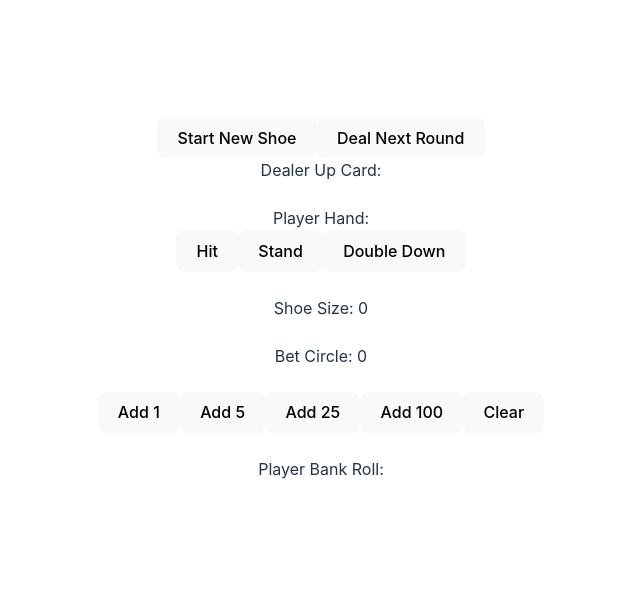
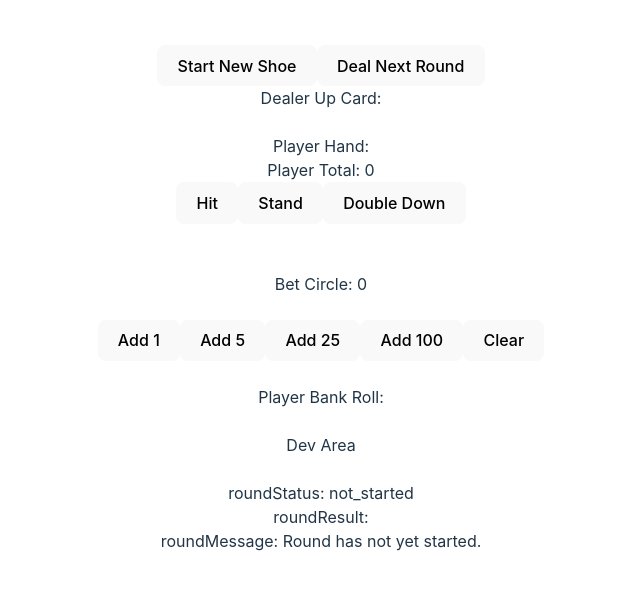
Before and after one commit to bmfischer3/react-blackjack-app, a React (Vite) app: page / in a window 1280 px wide. Shown: the part 101-690 px from the top of the page, without its empty margins (319-959 px from the left). Built offline with nearby package versions, Linux system fonts and the light colour scheme.

Commit message:
Initialized new file with code reafactor utilitzing useReducer. Not fully functioning yet.

```diff
--- a/src/App.jsx
+++ b/src/App.jsx
@@ -39,13 +39,15 @@ const BET_CIRCLE_ACTIONS = {
 const initialGameState = {
     roundStatus: "not_started",
     roundresult: "in_progress",
-    round_message: "Round has not yet started.",
+    roundMessage: "Round has not yet started.",
     playerActionDisabled: false,
     playerBetActionDisabled: false,
     shoe: [],
     shoeQuantity: 0,
     dealerHand: [],
+    dealerScore: 0,
     playerHand: [],
+    playerScore: 0,
     betCircle: 0,
     bankRoll: 0,
     betCount: 0
@@ -99,13 +101,19 @@ function betReducer(state, action) {
 
 
 function gameReducer(state, action) {
+
+    // Within each case of this reducer, each game status has varying displays to put on screen.
+    // Each game status is simply the state update to be displayed.
+    // This manages the state, subsequent functions dictate what is fed through to each of those states.
+    // This makes each case of the reducer more re-usable throughout the code.
+
     switch (action.type) {
         case GAME_STATUS.START_SHOE:
             return {
                 ...state,
                 roundStatus: "shoe_initialized",
-                round_result: "starting_round",
-                round_message: "Shoe has been initialzied, dealing cards next...",
+                roundResult: "starting_round",
+                roundMessage: "Shoe has been initialzied, dealing cards next...",
                 shoe: action.payload.shoe,
                 shoeQuantity: action.payload.shoe.length
             }
@@ -113,10 +121,12 @@ function gameReducer(state, action) {
             return {
                 ...state,
                 roundStatus: "init_hands_dealt",
-                round_result: "in_progress",
-                round_message: "Initial hands dealt",
+                roundResult: "in_progress",
+                roundMessage: "Initial hands dealt",
                 dealerHand: action.payload.dealerHand,
-                playerHand: action.payload.playerHand
+                dealerScore: action.payload.dealerScore,
+                playerHand: action.payload.playerHand,
+                playerScore: action.payload.playerScore
             }
         case GAME_STATUS.DEAL_INIT_HAND:
             return {
@@ -128,16 +138,22 @@ function gameReducer(state, action) {
                 ...state,
                 roundStatus: "player_turn",
                 roundMessage: "No blackjacks, player turn",
-                playerHand: [...state.playerHand, action.payload.drawn_card]
+                playerHand: action.payload.playerHand,
+                playerScore: action.payload.playerScore
             }
         case GAME_STATUS.DEALER_TURN_ACTIVE:
             return {
                 ...state,
+                roundStatus: "dealer_turn",
+                // roundResult: action.payload.roundResult,
+                // roundMessage: action.payload.roundMessage
             }
         case GAME_STATUS.COMPLETE_ROUND:
             return {
                 ...state,
-
+                // roundStatus: action.payload.roundStatus,
+                // roundResult: action.payload.roundResult,
+                // roundMessage: action.payload.roundMessage
             }
     }
 }
@@ -157,6 +173,18 @@ function App() {
     const [betState, dispatchBet] = useReducer(betReducer, initialBetState)
     const [gameState, dispatchGame] = useReducer(gameReducer, initialGameState)
 
+
+// Main game flow control
+    function main() {
+        // The main controller for the application that calls and directs the appropriate state updates.
+        // Helper functions below breakdown complex tasks and return simplified responses.
+        // main() then updates the varying states displayed on screen.
+
+
+
+    }
+
+// Betting
 
     function modifyBet(amount) {
         switch (amount) {
@@ -181,6 +209,10 @@ function App() {
         }
     }
 
+// Payouts
+
+
+// Starting a new shoe
     function initializeShoe(deckQuantity = 6) {
         const singleDeck = [
             "A", "2", "3", "4", "5", "6", "7", "8", "9", "10", "J", "Q", "K",
@@ -206,6 +238,8 @@ function App() {
         console.log("Shoe initialized:", initShoe);
     }
 
+
+// Dealing a round
     function dealRound() {
         if (gameState.shoeQuantity < 30) {
             // start new shoe.
@@ -227,41 +261,226 @@ function App() {
             // TODO: Add in if statements to check for blackjack.
 
 
-            dispatchGame( {
+            dispatchGame({
                 type: GAME_STATUS.START_ROUND,
                 payload: {
                     dealerHand: dealerHand,
-                    playerHand: playerHand
+                    dealerScore: GetHandTotal(dealerHand),
+                    playerHand: playerHand,
+                    playerScore: GetHandTotal(playerHand)
                 }
             })
         }
     }
 
-
-    function checkBlackjack() {
-        // TODO: If statement to check the current game state. Then check accordingly.
+    function drawCard() {
+        const drawnCard = gameState.shoe.shift();
+        console.log(gameState.shoe);
+        // dispatchGame( {
+        //     payload: {
+        //         shoeQuantity: gameState.shoe.length
+        //     }
+        // })
+        return drawnCard;
     }
 
 
-    function drawCard() {
-        const drawnCard = gameState.shoe.shift();
-        return drawnCard;
+
+
+// Hand-specific functions
+    // Helper: Determine if the hand has busted or not.
+    function handBust(hand_array) {
+        // evalutes to t/f
+        // t === hand total > 21
+        // f === hand total <= 21
+
+        if (GetHandTotal(hand_array) > 21) {
+            return true
+        }
+        else {
+            return false
         }
 
+    }
+
+    // Helper: Determine if the dealer is supposed to stand.
+    function dealerStand(hand_array) {
+        // evals to t/f --> "Should the dealer stand?"
+        // t === dealer is equal to or greater than  17.
+        // f === dealer is less than 17.
+
+        // Note: Being over 21 is irrelevant here, only looking to determine if the dealer is supposed to stand.
+
+        // TODO: Account for hard/soft 17, make it a switch that can be turned on and off.
+
+        if (GetHandTotal(hand_array) < 17) {
+            return false
+        } else {
+            return true
+        }
+    }
+
+    // Helper: Determine if dealer or player was a dealt a blackjack on the round's initial two cards
+    function checkInitBlackjack(hand_array) {
+        // Checks for blackjack on the dealing of the initial hand.
+        // Return t/f based on initial hand.
+
+        if (gameState === GAME_STATUS.DEAL_INIT_HAND) {
+            if (GetHandTotal(hand_array) === 21) {
+                return true
+            }
+            else return false
+        }
+        else {
+            console.log("checkInitBlackjack called when gameState != DEAL_INIT_HAND")
+        }
+    }
+
+        // function evalRound();
+        //     if (gameState === GAME_STATUS.DEAL_INIT_HAND) {
+        //         // Check dealer hand first
+        //         if (GetHandTotal(dealerHand) === 21) {
+        //             if (GetHandTotal(playerHand) === 21) {
+        //                 // Both dealer and player have 21.
+        //                 dispatchGame({
+        //                     // 'type' dictates which state case the reducer will update.
+        //                     type: GAME_STATUS.COMPLETE_ROUND,
+        //                     payload: {
+        //                         // keys here must match the keys outlined in the payload reference.
+        //                         roundStatus: "round_complete",
+        //                         roundResult: "push",
+        //                         roundMessage: "Push: Player and Dealer both have Blackjack."
+        //                     }
+        //                 })
+        //                 return roundResult;
+        //             } else {
+        //                 // Dealer has 21, player does not.
+        //                 dispatchGame({
+        //                     type: GAME_STATUS.COMPLETE_ROUND,
+        //                     payload: {
+        //                         roundStatus: "round_complete",
+        //                         roundResult: "dealer_win",
+        //                         roundMessage: "Dealer Win: Dealer has blackjack."
+        //                     }
+        //                 })
+        //                 return roundResult;
+        //             }
+        //         }
+        //         else if (GetHandTotal(playerHand) === 21) {
+        //             // Player has 21, dealer does not.
+        //             dispatchGame({
+        //                 type: GAME_STATUS.COMPLETE_ROUND,
+        //                 payload: {
+        //                     roundStatus: "round_complete",
+        //                     roundResult: "player_win",
+        //                     roundMessage: "Player Win: Player has blackjack."
+        //                 }
+        //             })
+
+        //         }
+        //         else {
+        //             // Neither player nor dealer has 21.
+        //             dispatchGame({
+        //                 type: GAME_STATUS.PLAYER_TURN_ACTIVE
+        //             })
+        //         }
+        //     }
+        //     else {
+        //         console.error("Blackjack not evaluated, gameState is not equal to a valid status.")
+        //     }
+        //     else if (gameState === GAME_STATUS.PLAYER_TURN_ACTIVE) {
+        //             if (GetHandTotal(playerHand) === 21) {
+        //                 // Player reaches 21. End turn.
+        //                 dispatchGame({
+        //                     type: GAME_STATUS.DEALER_TURN_ACTIVE,
+        //                     payload: {
+        //                         roundMessage: "Player has 21, dealer turn in progress."
+        //                     }
+        //                 })
+        //             } else if (GetHandTotal(playerHand < 21)) {
+        //                 dispatchGame({
+        //                     type: GAME_STATUS.PLAYER_TURN_ACTIVE,
+        //                     payload: {
+        //                         roundMessage: "Player has not busted, can continue to hit or stand."
+        //                     }
+        //                 })
+        //             }
+        //         }
+
+        //         else if (gameState === GAME_STATUS.DEALER_TURN_ACTIVE) {
+        //             if (GetHandTotal(dealerHand) === 21) {
+        //                 dispatchGame({
+        //                     type: GAME_STATUS.DEALER_TURN_ACTIVE,
+        //                     payload: {
+        //                         roundMessage: "Dealer has 21."
+        //                     }
+        //                 })
+
+        //                 if (GetHandTotal(playerHand) === 21) {
+        //                     // Player and dealer both reach 21.
+        //                     dispatchGame({
+        //                         type: GAME_STATUS.DEALER_TURN_ACTIVE,
+        //                         payload: {
+        //                             roundMessage: "Push: Dealer and player both have 21"
+        //                         }
+        //                     })
+        //                 }
+        //             } else {
+        //                 // Only the dealer has 21.
+        //                 dispatchGame({
+        //                     type: GAME_STATUS.COMPLETE_ROUND,
+        //                     payload: {
+        //                         roundMessage: "Dealer Win: Dealer has 21, player does not."
+        //                     }
+        //                 })
+        //             }
+        //         }
+        //     }
+
+
+    // Helper: Draw a single card from the shoe.
+
+    // Helper: Calculate hand total dynamically
+    function GetHandTotal(handArray) {
+        if (!handArray.length) return 0;
+
+        let aceCount = handArray.filter((card) => card === "A").length;
+        let handTotal = handArray.reduce((total, card) => total + GetCardValue(card), 0);
+
+        // Adjust for aces
+        while (handTotal > 21 && aceCount > 0) {
+            handTotal -= 10;
+            aceCount -= 1;
+        }
+        return handTotal;
+    }
+
+
+    // Helper: Get card value
+    function GetCardValue(card) {
+        if (card === "A") return 11;
+        if (["K", "Q", "J", "10"].includes(card)) return 10;
+        return parseInt(card, 10);
+    }
+
+
+
+
     function playerAction(action) {
-        switch(action) {
+        switch (action) {
             case PLAYER_ACTIONS.PLAYER_HIT:
-                dispatchGame( {
+                let updatedHand = [...gameState.playerHand, drawCard()]
+                dispatchGame({
                     type: GAME_STATUS.PLAYER_TURN_ACTIVE,
                     payload: {
-                        drawn_card: drawCard()
+                        playerHand: updatedHand,
+                        playerScore: updatedPlayerScore
                     }
                 })
             case PLAYER_ACTIONS.PLAYER_STAND:
-                dispatchGame( {
+                dispatchGame({
                     type: GAME_STATUS.DEALER_TURN_ACTIVE,
                 })
-
         }
     }
 
@@ -285,6 +504,8 @@ function App() {
         </div>
         <div>
             Player Hand: {gameState.playerHand.join(", ")}
+            <br />
+            Player Total: {gameState.playerScore}
         </div>
         <div>
             <button onClick={() => playerAction(PLAYER_ACTIONS.PLAYER_HIT)}>Hit</button>
@@ -293,7 +514,7 @@ function App() {
         </div>
         <br />
         <div>
-                Shoe Size: {gameState.shoeQuantity}
+            {/* Shoe Size: {gameState.shoeQuantity} */}
 
         </div>
 
@@ -331,6 +552,17 @@ function App() {
         <div>
             Player Bank Roll:
         </div>
+        <div>
+            <br />
+            Dev Area
+            <br />
+            <br />
+            roundStatus: {gameState.roundStatus}
+            <br />
+            roundResult: {gameState.roundResult}
+            <br />
+            roundMessage: {gameState.roundMessage}
+        </div>
     </>
 );
 }
```
Lines whose indentation alone changed are shown as unchanged.
